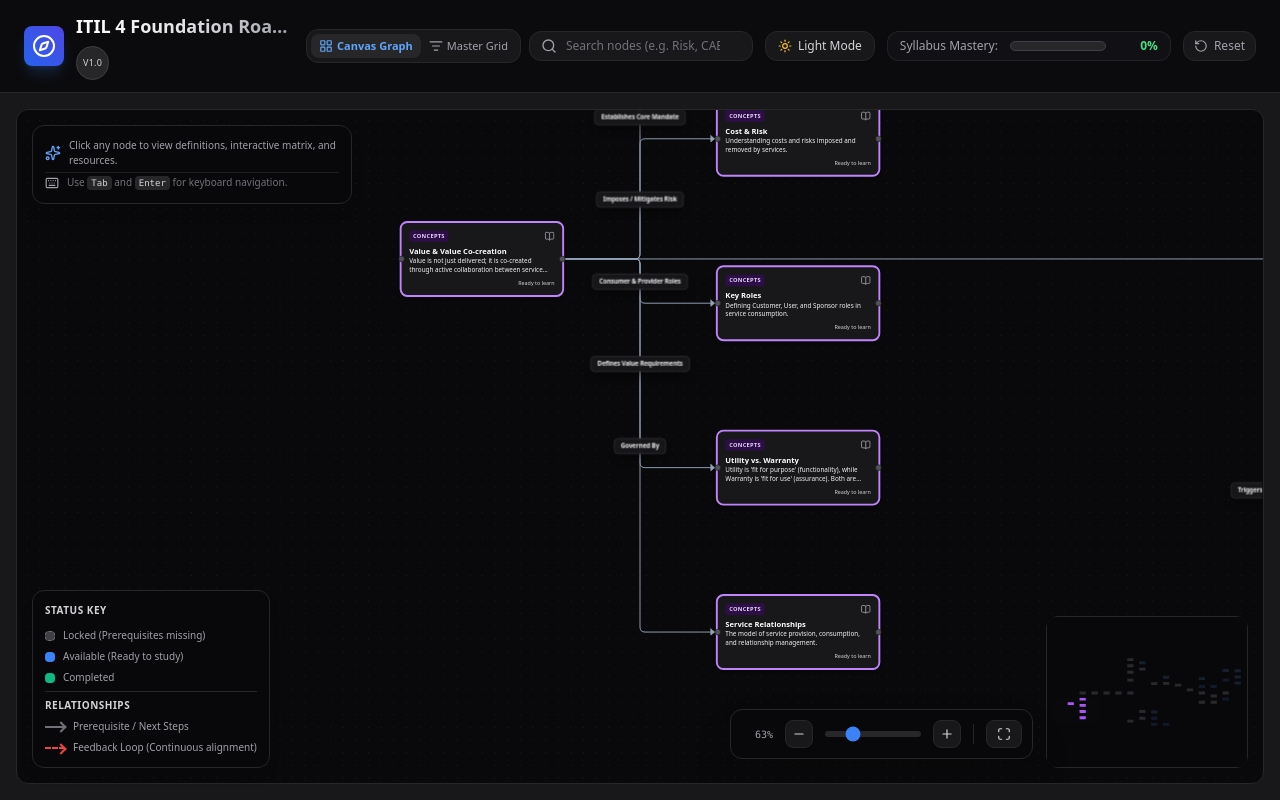
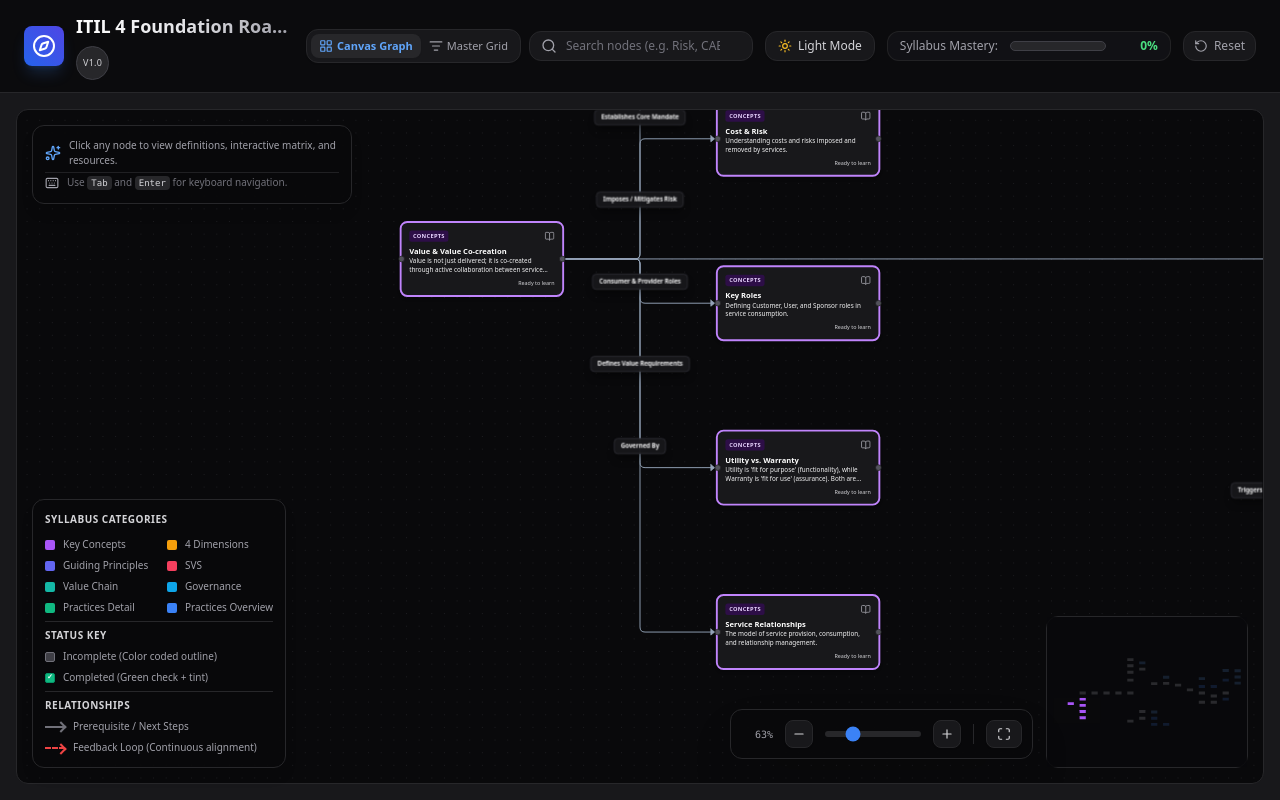
Before and after one commit to murad-1999/ITIL-intro, a Next.js app: page / in a window 1280 px wide. Built offline with nearby package versions, Linux system fonts and the light colour scheme.

Commit message:
Update desktop and mobile legends to include category-specific color keys

```diff
--- a/src/app/page.tsx
+++ b/src/app/page.tsx
@@ -324,18 +324,52 @@
             </div>
 
             <div className="hidden md:flex absolute bottom-8 left-8 p-3 bg-white/90 dark:bg-zinc-950/80 backdrop-blur-md rounded-xl border border-slate-200 dark:border-zinc-800 text-[10px] space-y-1.5 shadow-lg flex-col pointer-events-none transition-colors">
+              <span className="font-bold text-slate-800 dark:text-zinc-300 uppercase tracking-wider mb-1">Syllabus Categories</span>
+              <div className="grid grid-cols-2 gap-x-4 gap-y-1.5">
+                <div className="flex items-center gap-2">
+                  <div className="w-2.5 h-2.5 rounded-sm bg-purple-500 shrink-0" />
+                  <span className="text-slate-600 dark:text-zinc-400">Key Concepts</span>
+                </div>
+                <div className="flex items-center gap-2">
+                  <div className="w-2.5 h-2.5 rounded-sm bg-amber-500 shrink-0" />
+                  <span className="text-slate-600 dark:text-zinc-400">4 Dimensions</span>
+                </div>
+                <div className="flex items-center gap-2">
+                  <div className="w-2.5 h-2.5 rounded-sm bg-indigo-500 shrink-0" />
+                  <span className="text-slate-600 dark:text-zinc-400">Guiding Principles</span>
+                </div>
+                <div className="flex items-center gap-2">
+                  <div className="w-2.5 h-2.5 rounded-sm bg-rose-500 shrink-0" />
+                  <span className="text-slate-600 dark:text-zinc-400">SVS</span>
+                </div>
+                <div className="flex items-center gap-2">
+                  <div className="w-2.5 h-2.5 rounded-sm bg-teal-500 shrink-0" />
+                  <span className="text-slate-600 dark:text-zinc-400">Value Chain</span>
+                </div>
+                <div className="flex items-center gap-2">
+                  <div className="w-2.5 h-2.5 rounded-sm bg-sky-500 shrink-0" />
+                  <span className="text-slate-600 dark:text-zinc-400">Governance</span>
+                </div>
+                <div className="flex items-center gap-2">
+                  <div className="w-2.5 h-2.5 rounded-sm bg-emerald-500 shrink-0" />
+                  <span className="text-slate-600 dark:text-zinc-400">Practices Detail</span>
+                </div>
+                <div className="flex items-center gap-2">
+                  <div className="w-2.5 h-2.5 rounded-sm bg-blue-500 shrink-0" />
+                  <span className="text-slate-600 dark:text-zinc-400">Practices Overview</span>
+                </div>
+              </div>
+
+              <div className="w-full h-px bg-slate-200 dark:bg-zinc-800 my-1" />
+
               <span className="font-bold text-slate-800 dark:text-zinc-300 uppercase tracking-wider mb-1">Status Key</span>
               <div className="flex items-center gap-2">
-                <div className="w-2.5 h-2.5 rounded bg-slate-300 dark:bg-zinc-700 border border-dashed border-slate-400 dark:border-zinc-500" />
-                <span className="text-slate-600 dark:text-zinc-400">Locked (Prerequisites missing)</span>
+                <div className="w-2.5 h-2.5 rounded-sm bg-slate-350 dark:bg-zinc-700 border border-slate-450 dark:border-zinc-500" />
+                <span className="text-slate-600 dark:text-zinc-400">Incomplete (Color coded outline)</span>
               </div>
               <div className="flex items-center gap-2">
-                <div className="w-2.5 h-2.5 rounded bg-blue-500" />
-                <span className="text-slate-600 dark:text-zinc-400">Available (Ready to study)</span>
-              </div>
-              <div className="flex items-center gap-2">
-                <div className="w-2.5 h-2.5 rounded bg-emerald-500" />
-                <span className="text-slate-600 dark:text-zinc-400">Completed</span>
+                <div className="w-2.5 h-2.5 rounded-sm bg-emerald-500 border border-emerald-600 flex items-center justify-center text-white text-[7px] font-bold">✓</div>
+                <span className="text-slate-600 dark:text-zinc-400">Completed (Green check + tint)</span>
               </div>
 
               <div className="w-full h-px bg-slate-200 dark:bg-zinc-800 my-1" />
@@ -396,17 +430,53 @@
               <div className="w-full h-px bg-slate-200 dark:bg-zinc-800" />
 
               <div className="space-y-2">
+                <span className="font-bold text-[10px] uppercase tracking-wider text-slate-400 dark:text-zinc-500">Syllabus Categories</span>
+                <div className="grid grid-cols-2 gap-2 text-xs">
+                  <div className="flex items-center gap-1.5">
+                    <div className="w-2 h-2 rounded-sm bg-purple-500 shrink-0" />
+                    <span>Concepts</span>
+                  </div>
+                  <div className="flex items-center gap-1.5">
+                    <div className="w-2 h-2 rounded-sm bg-amber-500 shrink-0" />
+                    <span>Dimensions</span>
+                  </div>
+                  <div className="flex items-center gap-1.5">
+                    <div className="w-2 h-2 rounded-sm bg-indigo-500 shrink-0" />
+                    <span>Principles</span>
+                  </div>
+                  <div className="flex items-center gap-1.5">
+                    <div className="w-2 h-2 rounded-sm bg-rose-500 shrink-0" />
+                    <span>SVS</span>
+                  </div>
+                  <div className="flex items-center gap-1.5">
+                    <div className="w-2 h-2 rounded-sm bg-teal-500 shrink-0" />
+                    <span>Value Chain</span>
+                  </div>
+                  <div className="flex items-center gap-1.5">
+                    <div className="w-2 h-2 rounded-sm bg-sky-500 shrink-0" />
+                    <span>Governance</span>
+                  </div>
+                  <div className="flex items-center gap-1.5">
+                    <div className="w-2 h-2 rounded-sm bg-emerald-500 shrink-0" />
+                    <span>Practices Dtl</span>
+                  </div>
+                  <div className="flex items-center gap-1.5">
+                    <div className="w-2 h-2 rounded-sm bg-blue-500 shrink-0" />
+                    <span>Practices Ovw</span>
+                  </div>
+                </div>
+              </div>
+
+              <div className="w-full h-px bg-slate-200 dark:bg-zinc-800" />
+
+              <div className="space-y-2">
                 <span className="font-bold text-[10px] uppercase tracking-wider text-slate-400 dark:text-zinc-500">Status Key</span>
                 <div className="flex items-center gap-2 text-xs">
-                  <div className="w-2.5 h-2.5 rounded bg-slate-300 dark:bg-zinc-700 border border-dashed border-slate-400 dark:border-zinc-500" />
-                  <span>Locked (Prerequisites missing)</span>
+                  <div className="w-2.5 h-2.5 rounded-sm bg-slate-300 dark:bg-zinc-700 border border-slate-400 dark:border-zinc-500" />
+                  <span>Incomplete (Outline colored)</span>
                 </div>
                 <div className="flex items-center gap-2 text-xs">
-                  <div className="w-2.5 h-2.5 rounded bg-blue-500" />
-                  <span>Available (Ready to study)</span>
-                </div>
-                <div className="flex items-center gap-2 text-xs">
-                  <div className="w-2.5 h-2.5 rounded bg-emerald-500" />
+                  <div className="w-2.5 h-2.5 rounded-sm bg-emerald-500 flex items-center justify-center text-white text-[7px] font-bold">✓</div>
                   <span>Completed</span>
                 </div>
               </div>
```
